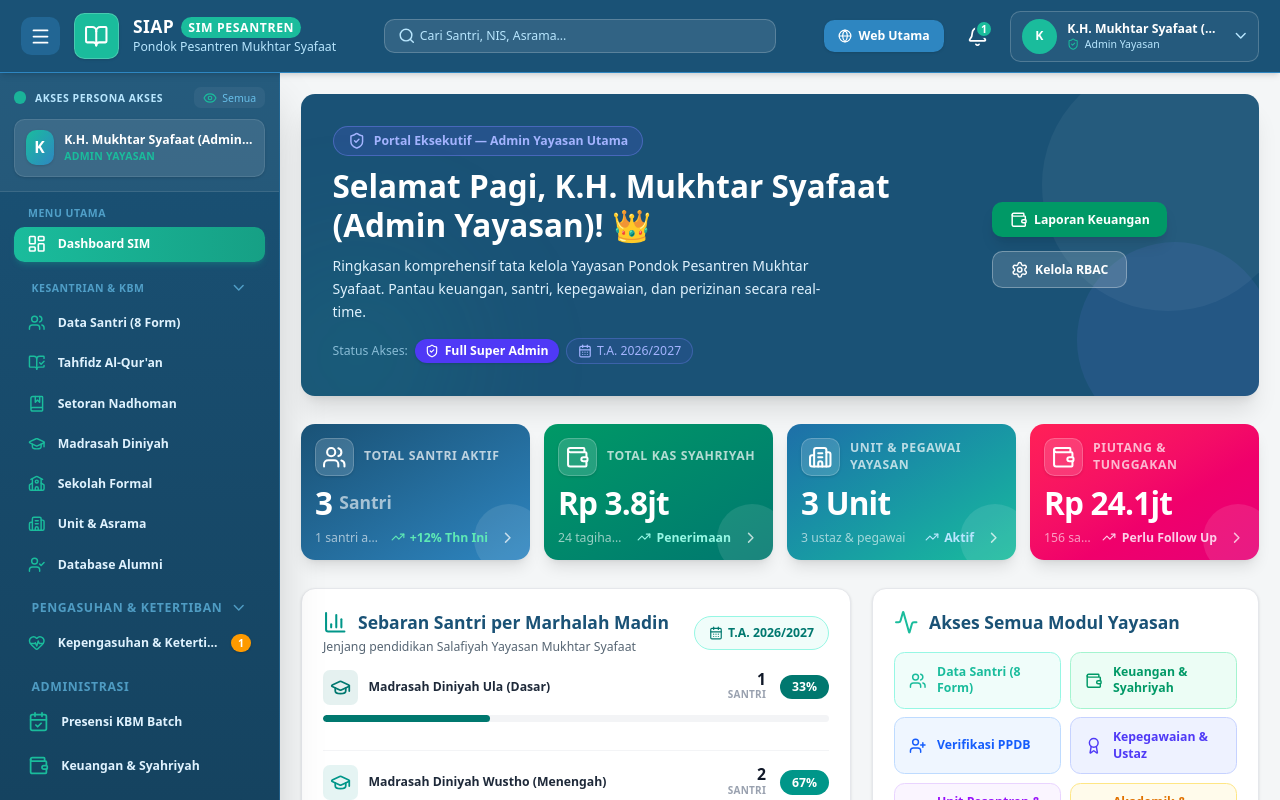
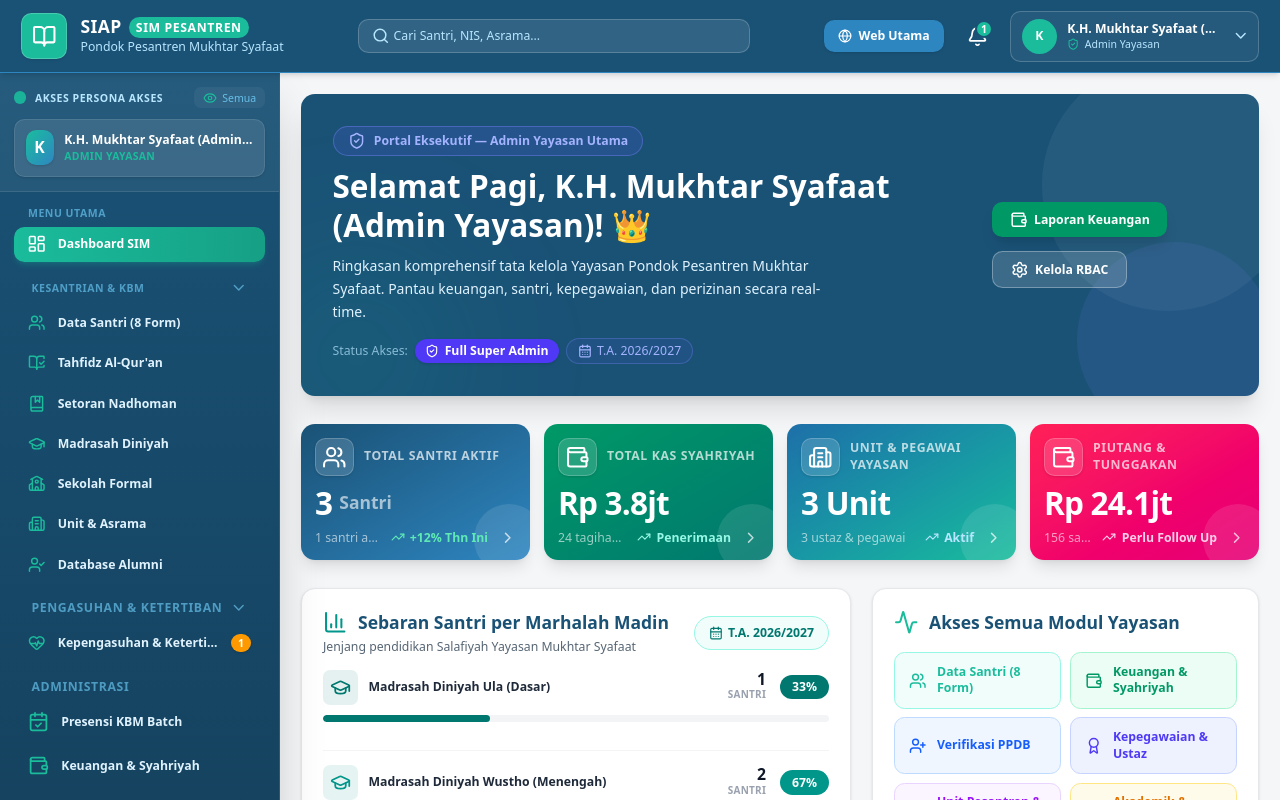
Before and after one commit to qieyhaeeal-xion/SIAP-YAYASAN, a React (Vite) app: page /app in a window 1280 px wide. Shown: the top 800 px of the page. Built offline with nearby package versions, Linux system fonts and the light colour scheme.

Commit message:
feat: implement responsive Header and Sidebar layout components for navigation and role management

```diff
--- a/src/components/layout/Header.tsx
+++ b/src/components/layout/Header.tsx
@@ -45,9 +45,9 @@ export const Header: React.FC<HeaderProps> = ({ onToggleSidebar, onOpenLoginModa
             onClick={onToggleSidebar}
             aria-label="Buka / tutup menu navigasi"
             title="Toggle Menu Navigation"
-            className="p-2 md:p-2.5 rounded-xl bg-[#2E86C1]/40 hover:bg-[#2E86C1] active:scale-95 transition-all text-white focus:outline-none focus:ring-2 focus:ring-[#1ABC9C] shrink-0"
+            className="md:hidden p-2 rounded-xl bg-[#2E86C1]/40 hover:bg-[#2E86C1] active:scale-95 transition-all text-white focus:outline-none focus:ring-2 focus:ring-[#1ABC9C] shrink-0"
           >
-            <Menu className="w-5 h-5 md:w-6 md:h-6" />
+            <Menu className="w-5 h-5" />
           </button>
 
           <div className="flex items-center gap-3 sm:gap-4 cursor-pointer min-w-0" onClick={() => navigate('/')}>
--- a/src/components/layout/Sidebar.tsx
+++ b/src/components/layout/Sidebar.tsx
@@ -125,13 +125,13 @@ const handleTabClick = (tabId: string) => {
         }`}
       />
 
-      {/* Off-canvas drawer di mobile (< md) / sidebar statis di desktop (>= md) */}
-        <aside
-        className={`w-80 bg-linear-to-b from-[#1A5276] via-[#154360] to-[#0E2F44] text-white flex flex-col shrink-0 border-r border-[#2E86C1]/40 shadow-2xl transition-transform duration-300 ease-in-out select-none
-          fixed inset-y-0 left-0 z-50 max-w-[85vw]
-          md:static md:inset-auto md:z-auto md:max-w-none
-          ${isOpen ? 'translate-x-0' : '-translate-x-full pointer-events-none md:translate-x-0 md:pointer-events-auto md:hidden'}`}
-      >
+       {/* Off-canvas drawer di mobile (< md) / sidebar terkunci di desktop (>= md) */}
+         <aside
+         className={`w-80 bg-linear-to-b from-[#1A5276] via-[#154360] to-[#0E2F44] text-white flex flex-col shrink-0 border-r border-[#2E86C1]/40 shadow-2xl transition-transform duration-300 ease-in-out select-none
+           fixed inset-y-0 left-0 z-50 max-w-[85vw]
+           md:static md:inset-auto md:z-auto md:max-w-none
+           ${isOpen ? 'translate-x-0' : '-translate-x-full pointer-events-none md:translate-x-0 md:pointer-events-auto'}`}
+       >
 
       {/* User Persona Header */}
       <div className="p-4 bg-white/5 border-b border-white/10 space-y-3">
```
Also changed, not shown: 1 other file (tests, documents, lock files or other folders).
